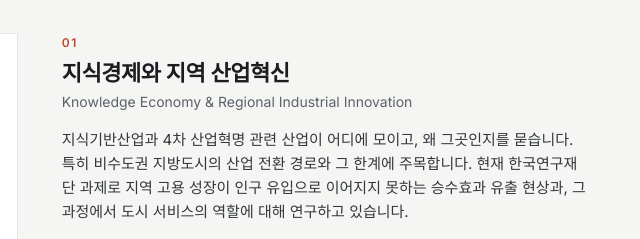
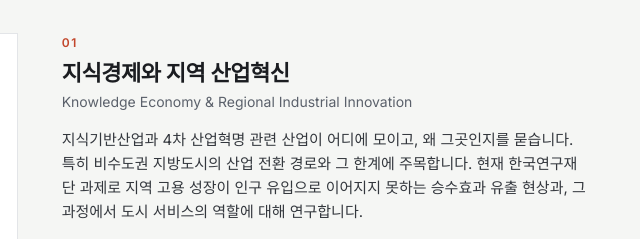
Before and after one commit to UrbanInnoLab/urbaninnolab.github.io, a plain HTML site: page index.html in a window 1280 px wide. Shown: the part 1326-1565 px from the top of the page, 640-1280 px from the left. Drawn offline with Linux system fonts and the light colour scheme.

Commit message:
Add files via upload

```diff
--- a/index.html
+++ b/index.html
@@ -251,7 +251,7 @@ footer .wrap{display:flex;justify-content:space-between;gap:20px;flex-wrap:wrap}
         <div class="no">01</div>
         <h4>지식경제와 지역 산업혁신</h4>
         <div class="en">Knowledge Economy &amp; Regional Industrial Innovation</div>
-        <p>지식기반산업과 4차 산업혁명 관련 산업이 어디에 모이고, 왜 그곳인지를 묻습니다. 특히 비수도권 지방도시의 산업 전환 경로와 그 한계에 주목합니다. 현재 한국연구재단 과제로 지역 고용 성장이 인구 유입으로 이어지지 못하는 승수효과 유출 현상과, 그 과정에서 도시 서비스의 역할에 대해 연구하고 있습니다.</p>
+        <p>지식기반산업과 4차 산업혁명 관련 산업이 어디에 모이고, 왜 그곳인지를 묻습니다. 특히 비수도권 지방도시의 산업 전환 경로와 그 한계에 주목합니다. 현재 한국연구재단 과제로 지역 고용 성장이 인구 유입으로 이어지지 못하는 승수효과 유출 현상과, 그 과정에서 도시 서비스의 역할에 대해 연구합니다.</p>
         <ul class="plist">
           <li><span class="y">과제</span>지역 고용 성장의 인구 유입 연계성과 도시 서비스 질의 조절효과: 승수효과 유출이론을 중심으로. <em>한국연구재단</em></li>
           <li><span class="y">2026</span>The geography of Industry 4.0 in non-capital areas of South Korea: dualistic pathways of industrial transformation in peripheral regions. <em>International Journal of Urban Sciences</em></li>
```
